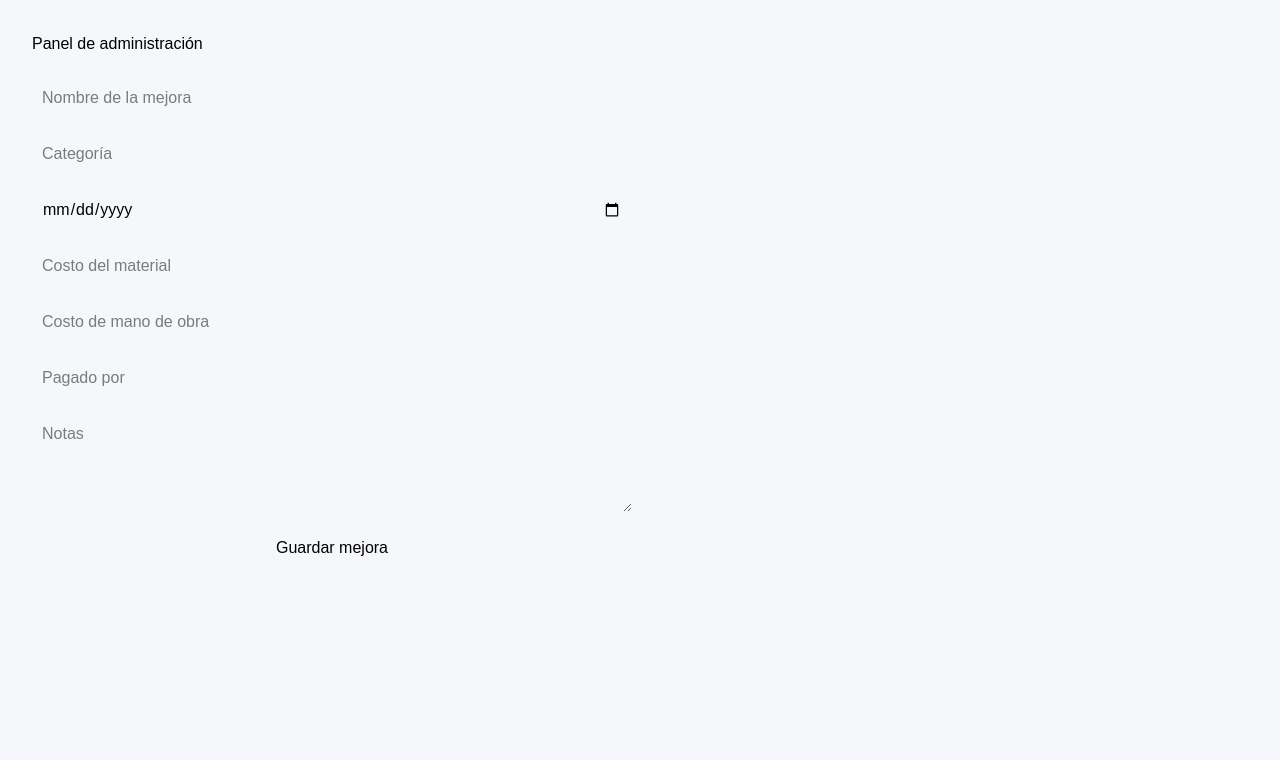
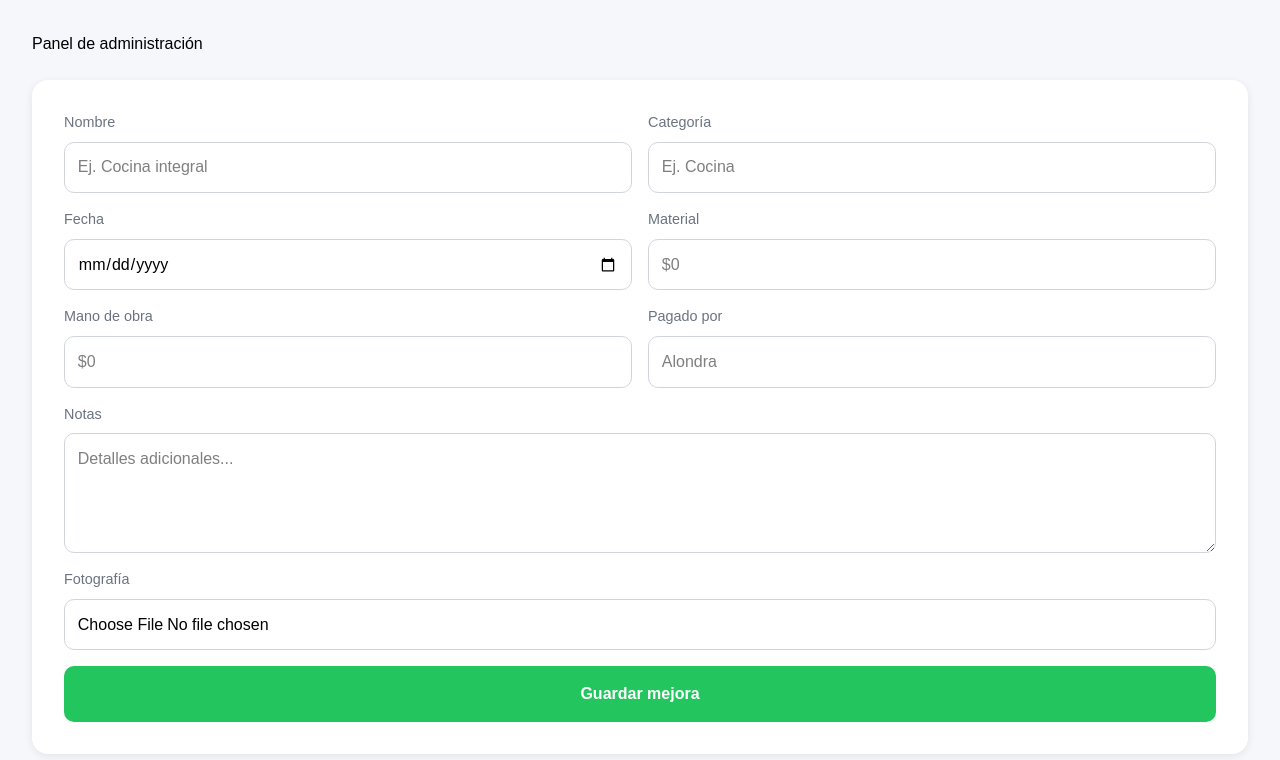
Before and after one commit to alondravneg/casabrisas, a Next.js app: page /admin in a window 1280 px wide. Shown: the top 760 px of the page. Built offline with nearby package versions, Linux system fonts and the light colour scheme; no server answers.

Commit message:
Form changes

```diff
--- a/app/admin/page.tsx
+++ b/app/admin/page.tsx
@@ -1,11 +1,43 @@
 "use client";
 
-import { Improvement } from "@/types";
 import { supabase } from "@/utils/supabase";
 import AddImprovementForm from "../components/AddImprovementForm";
 
+type Improvement = {
+  title: string;
+  category: string;
+  date: string;
+  materialCost: number;
+  laborCost: number;
+  paidBy: string;
+  notes: string;
+  image: File | null;
+};
+
 export default function AdminPage() {
   async function addImprovement(improvement: Improvement) {
+    let imageUrl = "";
+
+    if (improvement.image) {
+      const fileName = `${Date.now()}-${improvement.image.name}`;
+
+      const { error: uploadError } = await supabase.storage
+        .from("improvements")
+        .upload(fileName, improvement.image);
+
+      if (uploadError) {
+        console.error(uploadError);
+        alert("Error subiendo la imagen");
+        return;
+      }
+
+      const { data } = supabase.storage
+        .from("improvements")
+        .getPublicUrl(fileName);
+
+      imageUrl = data.publicUrl;
+    }
+
     const { error } = await supabase.from("improvements").insert({
       title: improvement.title,
       category: improvement.category,
@@ -14,11 +46,12 @@ export default function AdminPage() {
       labor_cost: improvement.laborCost,
       paid_by: improvement.paidBy,
       notes: improvement.notes,
+      image_url: imageUrl,
     });
 
     if (error) {
       console.error(error);
-      alert("Error al guardar la mejora");
+      alert("Error guardando la mejora");
       return;
     }
 
@@ -26,7 +59,7 @@ export default function AdminPage() {
   }
 
   return (
-    <main style={{ padding: "2rem" }}>
+    <main className="container">
       <h1>Panel de administración</h1>
 
       <AddImprovementForm onAdd={addImprovement} />
--- a/app/components/AddImprovementForm.tsx
+++ b/app/components/AddImprovementForm.tsx
@@ -10,6 +10,7 @@ type Improvement = {
   laborCost: number;
   paidBy: string;
   notes: string;
+  image: File | null;
 };
 
 type Props = {
@@ -25,15 +26,27 @@ export default function AddImprovementForm({ onAdd }: Props) {
     laborCost: "",
     paidBy: "",
     notes: "",
+    image: null as File | null,
   });
 
   function handleChange(
-    e: React.ChangeEvent<HTMLInputElement | HTMLTextAreaElement>
+    e: React.ChangeEvent<HTMLInputElement | HTMLTextAreaElement>,
   ) {
-    setForm({
-      ...form,
-      [e.target.name]: e.target.value,
-    });
+    const { name, value } = e.target;
+
+    setForm((prev) => ({
+      ...prev,
+      [name]: value,
+    }));
+  }
+
+  function handleFileChange(e: React.ChangeEvent<HTMLInputElement>) {
+    const file = e.target.files?.[0] ?? null;
+
+    setForm((prev) => ({
+      ...prev,
+      image: file,
+    }));
   }
 
   function handleSubmit(e: React.FormEvent) {
@@ -47,94 +60,75 @@ export default function AddImprovementForm({ onAdd }: Props) {
       laborCost: Number(form.laborCost),
       paidBy: form.paidBy,
       notes: form.notes,
-    });
-
-    setForm({
-      title: "",
-      category: "",
-      date: "",
-      materialCost: "",
-      laborCost: "",
-      paidBy: "",
-      notes: "",
+      image: form.image,
     });
   }
 
   return (
-  <form
-    onSubmit={handleSubmit}
-    style={{
-      display: "grid",
-      gap: "12px",
-      maxWidth: "600px",
-      marginTop: "20px",
-    }}
-  >
+    <form onSubmit={handleSubmit} className="improvement-form">
+      <div className="field">
+        <label>Nombre</label>
         <input
           name="title"
-      placeholder="Nombre de la mejora"
-      value={form.title}
+          placeholder="Ej. Cocina integral"
           onChange={handleChange}
-      style={{ padding: "10px" }}
         />
+      </div>
 
+      <div className="field">
+        <label>Categoría</label>
         <input
           name="category"
-      placeholder="Categoría"
-      value={form.category}
+          placeholder="Ej. Cocina"
           onChange={handleChange}
-      style={{ padding: "10px" }}
         />
+      </div>
 
-    <input
-      name="date"
-      type="date"
-      value={form.date}
-      onChange={handleChange}
-      style={{ padding: "10px" }}
-    />
+      <div className="field">
+        <label>Fecha</label>
+        <input name="date" type="date" onChange={handleChange} />
+      </div>
 
+      <div className="field">
+        <label>Material</label>
         <input
           name="materialCost"
           type="number"
-      placeholder="Costo del material"
-      value={form.materialCost}
+          placeholder="$0"
           onChange={handleChange}
-      style={{ padding: "10px" }}
         />
+      </div>
 
+      <div className="field">
+        <label>Mano de obra</label>
         <input
           name="laborCost"
           type="number"
-      placeholder="Costo de mano de obra"
-      value={form.laborCost}
+          placeholder="$0"
           onChange={handleChange}
-      style={{ padding: "10px" }}
         />
+      </div>
 
-    <input
-      name="paidBy"
-      placeholder="Pagado por"
-      value={form.paidBy}
-      onChange={handleChange}
-      style={{ padding: "10px" }}
-    />
+      <div className="field">
+        <label>Pagado por</label>
+        <input name="paidBy" placeholder="Alondra" onChange={handleChange} />
+      </div>
 
+      <div className="field field-full">
+        <label>Notas</label>
         <textarea
           name="notes"
-      placeholder="Notas"
-      value={form.notes}
+          placeholder="Detalles adicionales..."
           onChange={handleChange}
-      style={{ padding: "10px", minHeight: "100px" }}
         />
+      </div>
 
-    <button
-      type="submit"
-      style={{
-        padding: "12px",
-        cursor: "pointer",
-      }}
-    >
+      <div className="field field-full">
+        <label>Fotografía</label>
+        <input type="file" onChange={handleFileChange} />
+      </div>
+
+      <button type="submit" className="save-button">
         Guardar mejora
       </button>
     </form>
--- a/app/globals.css
+++ b/app/globals.css
@@ -63,8 +63,8 @@ body {
 
 .improvements {
   display: grid;
+  grid-template-columns: repeat(auto-fill, minmax(320px, 1fr));
   gap: 1rem;
-  margin-top: 1rem;
 }
 
 .improvement-card {
@@ -73,3 +73,65 @@ body {
   border-radius: 16px;
   box-shadow: 0 2px 8px rgba(0, 0, 0, 0.08);
 }
+
+.improvement-form {
+  background: white;
+  padding: 2rem;
+  border-radius: 16px;
+  box-shadow: 0 2px 8px rgba(0, 0, 0, 0.08);
+
+  display: grid;
+  grid-template-columns: repeat(2, 1fr);
+  gap: 1rem;
+
+  margin-top: 1.5rem;
+}
+
+.field {
+  display: flex;
+  flex-direction: column;
+  gap: 0.5rem;
+}
+
+.field label {
+  font-size: 0.9rem;
+  color: #6b7280;
+}
+
+.field input,
+.field textarea {
+  border: 1px solid #d1d5db;
+  border-radius: 10px;
+  padding: 0.8rem;
+  font-size: 1rem;
+}
+
+.field textarea {
+  min-height: 120px;
+  resize: vertical;
+}
+
+.field-full {
+  grid-column: 1 / -1;
+}
+
+.save-button {
+  grid-column: 1 / -1;
+
+  border: none;
+  border-radius: 10px;
+
+  padding: 1rem;
+
+  background: #22c55e;
+  color: white;
+
+  font-size: 1rem;
+  font-weight: 600;
+
+  cursor: pointer;
+}
+
+.save-button:hover {
+  opacity: 0.9;
+}
--- a/app/page.tsx
+++ b/app/page.tsx
@@ -70,6 +70,27 @@ export default async function Home() {
       <div className="improvements">
         {improvements?.map((item) => (
           <div key={item.id} className="improvement-card">
+            {item.image_url && (
+              <a
+                href={item.image_url}
+                target="_blank"
+                rel="noopener noreferrer"
+              >
+                <img
+                  src={item.image_url}
+                  alt={item.title}
+                  style={{
+                    width: "100%",
+                    height: "120px",
+                    objectFit: "cover",
+                    borderRadius: "12px",
+                    marginBottom: "1rem",
+                    cursor: "pointer",
+                  }}
+                />
+              </a>
+            )}
+
             <h3>{item.title}</h3>
 
             <p>{item.category}</p>
--- a/types/index.ts
+++ b/types/index.ts
@@ -13,6 +13,7 @@ export interface Improvement {
   notes: string;
 
   images?: string[];
+  imageUrl: string;
 }
 
 export interface RentInfo {
```
Lines whose indentation alone changed are shown as unchanged.
